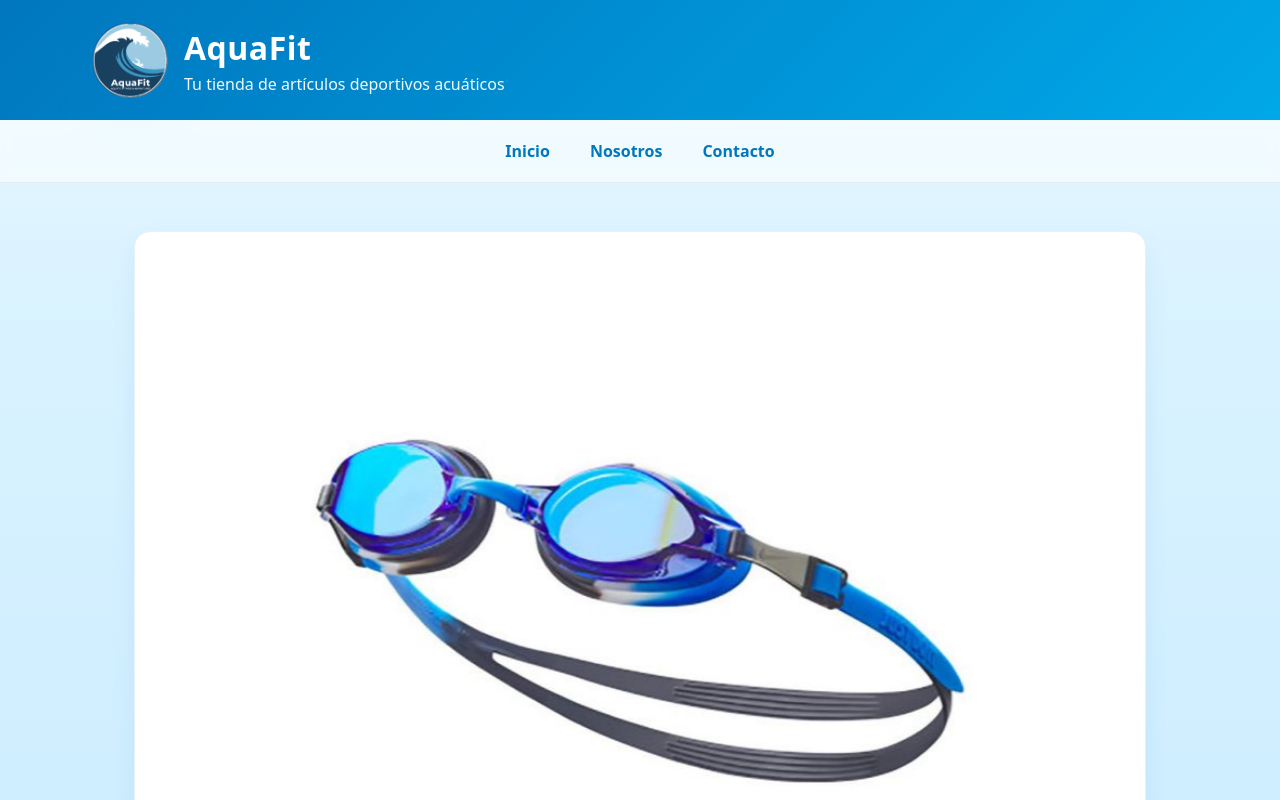
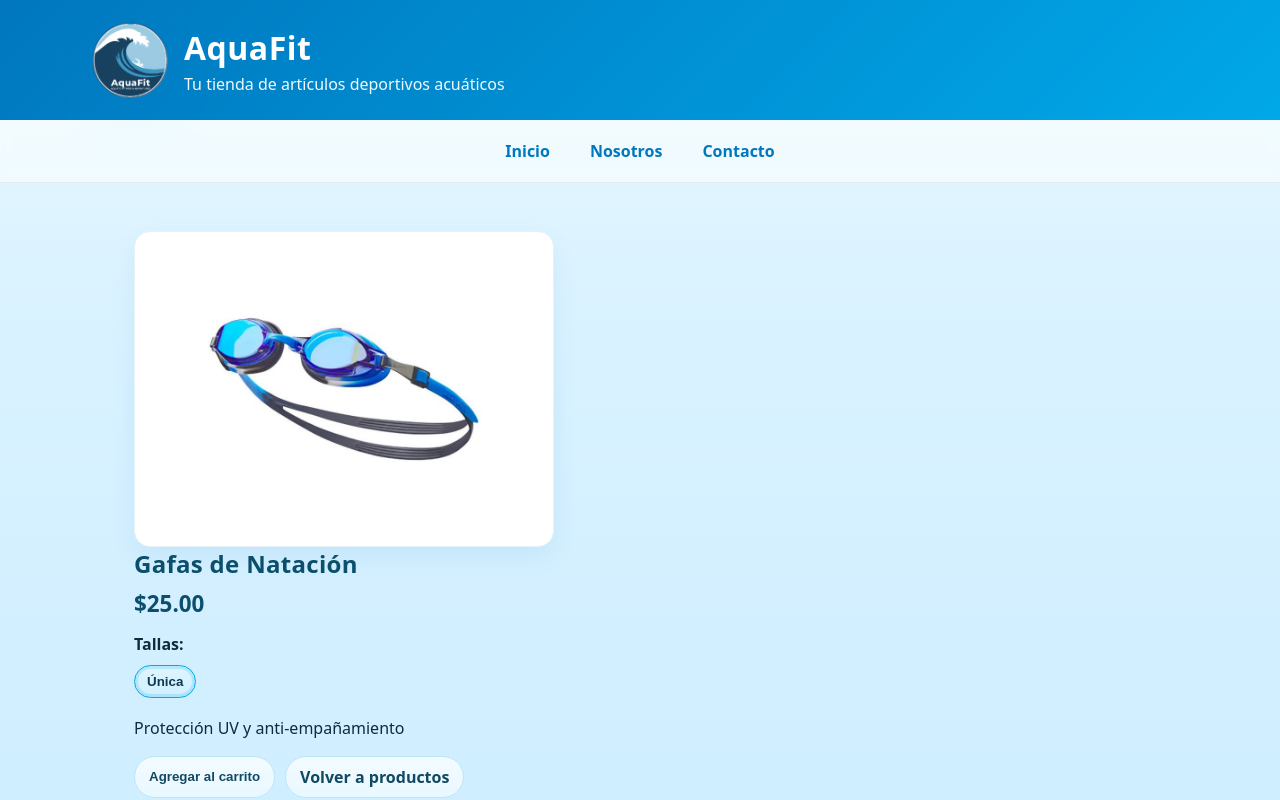
Before and after one commit to BryanGarciaJmz/Aquafit, a React (Vite) app: page /producto/1 in a window 1280 px wide. Shown: the top 800 px of the page. Built offline with nearby package versions, Linux system fonts and the light colour scheme.

Commit message:
Mejoras en diseño de productos

```diff
--- a/src/App.css
+++ b/src/App.css
@@ -256,7 +256,8 @@ h2{
 }
 .detalle-grid{
   display:grid;
-  grid-template-columns:1.1fr .9fr;
+  grid-template-columns:auto 1fr;
+  align-items:start;
   gap:24px;
 }
 .detalle-imagen{
@@ -265,6 +266,8 @@ h2{
   border-radius:16px;
   overflow:hidden;
   box-shadow:0 10px 24px rgba(0,119,190,.08);
+  width:420px;
+  max-width:100%;
 }
 .detalle-img{
   width:100%;
@@ -300,6 +303,13 @@ h2{
   text-align:center;
 }
 
+/* Detalle: mejoras de tipografía y acciones */
+.detalle-info h2{ margin:0 0 8px 0; color:#0b4f6c }
+.detalle-precio{ font-size:1.4rem; color:#0b4f6c; font-weight:800; margin:8px 0 14px }
+.detalle-tallas{ margin:10px 0 }
+.detalle-descripcion{ margin:12px 0 16px; line-height:1.5 }
+.detalle-actions{ display:flex; gap:10px; flex-wrap:wrap }
+
 @media (max-width: 900px){
   .filtros-row{ grid-template-columns:1fr }
   .detalle-grid{ grid-template-columns:1fr }
@@ -309,6 +319,7 @@ h2{
   .filtros-row{ grid-template-columns:repeat(2,1fr) }
   .productos{ grid-template-columns:repeat(auto-fill,minmax(200px,1fr)) }
   .logo{ height:68px }
+  .detalle-imagen{ width:380px }
 }
 
 /* Tablets portrait */
@@ -318,6 +329,8 @@ h2{
   .brand p{ font-size:.95rem }
   .productos{ grid-template-columns:repeat(auto-fill,minmax(180px,1fr)); gap:14px }
   .producto-actions{ flex-wrap:wrap }
+  .detalle-imagen{ width:340px }
+  .detalle-actions{ flex-direction:row }
 }
 
 /* Móviles */
@@ -336,6 +349,9 @@ h2{
   .producto-actions .btn-add{ width:100% }
   .detalle{ margin:18px auto 24px }
   .detalle-imagen{ margin-bottom:12px }
+  .detalle-imagen{ width:100% }
+  .detalle-actions{ flex-direction:column }
+  .detalle-actions .btn-detalle{ width:100% }
 }
 
 /* Footer acuático con ola */
--- a/src/pages/ProductDetail.jsx
+++ b/src/pages/ProductDetail.jsx
@@ -33,7 +33,7 @@ export default function ProductDetail() {
           <p className="detalle-precio">${product.precio.toFixed(2)}</p>
 
           {product.tallas?.length ? (
-            <div style={{ margin: '10px 0' }}>
+            <div className="detalle-tallas">
               <strong>Tallas:</strong>
               <div className="tallas">
                 {product.tallas.map((t) => (
@@ -42,6 +42,7 @@ export default function ProductDetail() {
                     type="button"
                     className={`btn-talla ${t === tallaSeleccionada ? 'activa' : ''}`}
                     onClick={() => setTallaSeleccionada(t)}
+                    aria-pressed={t === tallaSeleccionada}
                   >
                     {t}
                   </button>
@@ -51,9 +52,9 @@ export default function ProductDetail() {
           ) : null}
 
           <p className="detalle-descripcion">{product.descripcion}</p>
-          <button className="btn-detalle">Agregar al carrito</button>
-          <div style={{ marginTop: '16px' }}>
-            <Link to="/">Volver a productos</Link>
+          <div className="detalle-actions">
+            <button className="btn-detalle">Agregar al carrito</button>
+            <Link to="/" className="btn-detalle">Volver a productos</Link>
           </div>
         </div>
       </section>
```
